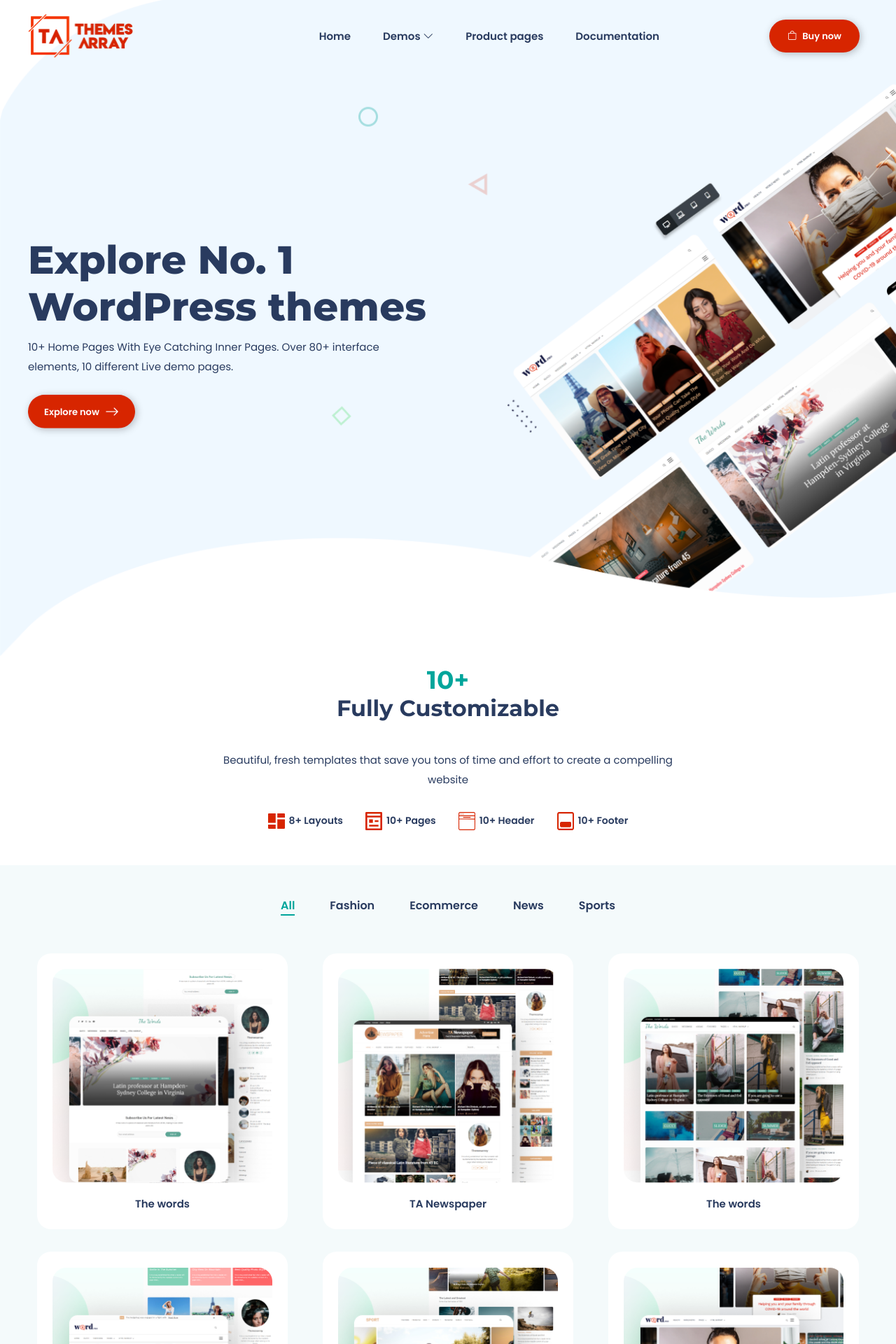
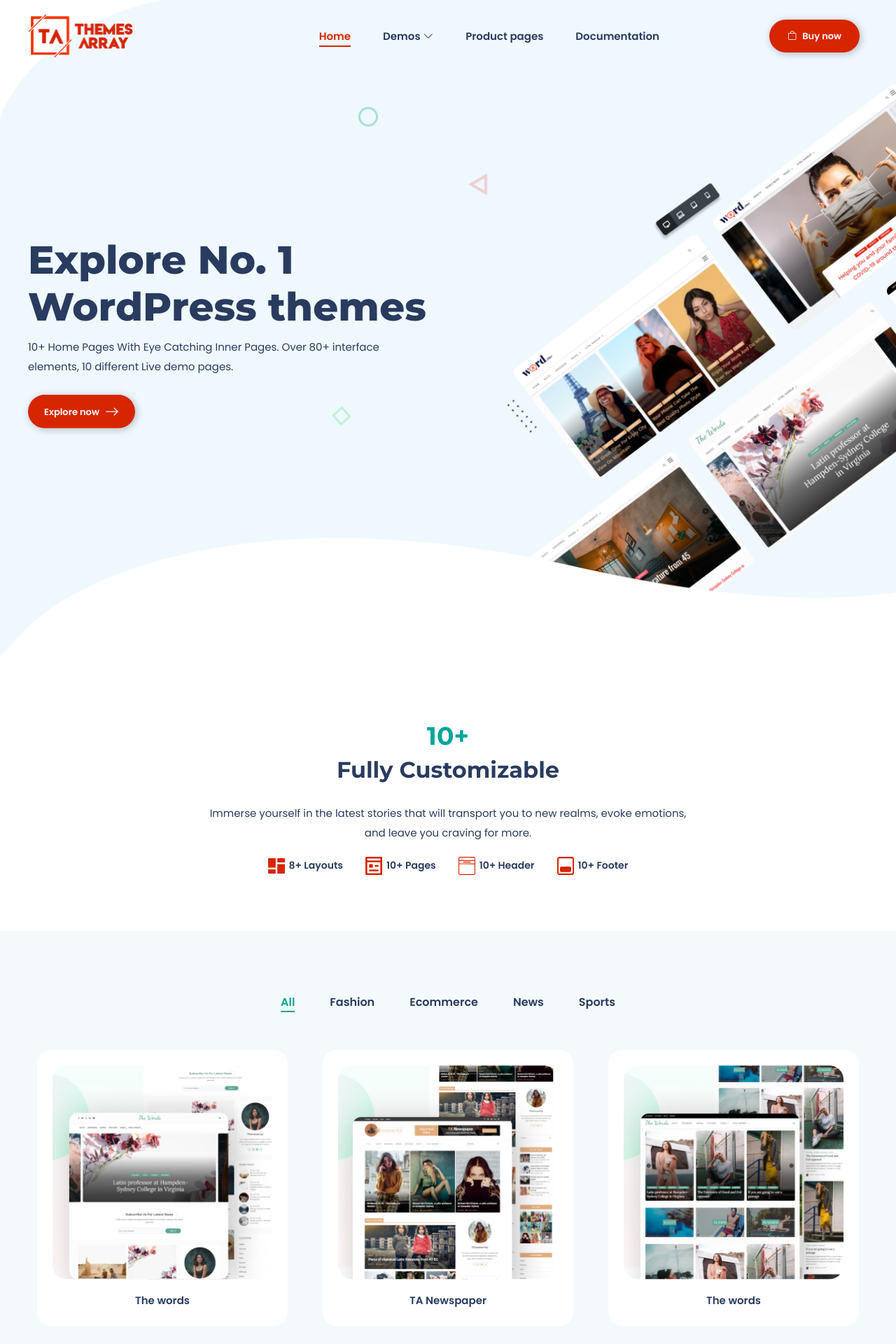
Before and after one commit to Narayan9813117963/Themesarray, a PHP site: page /index.html in a window 1280 px wide. Shown: the top 1920 px of the page at 70% size. Run offline with PHP 8.4, Linux system fonts and the light colour scheme; style sheets or scripts are compiled from the project's sources; some web fonts are replaced.

Commit message:
fixed box shadow, section padding fixed, done other improvements

```diff
--- a/dist/css/theme.css
+++ b/dist/css/theme.css
@@ -77,7 +77,7 @@ img {
   height: 100%; }
 
 .section-pad {
-  padding: 86px 0; }
+  padding: 80px 0; }
 
 @media screen and (max-width: 1200px) {
   .custom-container {
@@ -162,10 +162,9 @@ img {
   100% {
     transform: translate(0, 0); } }
 
-.small-feature {
-  padding-bottom: 50px; }
-  .small-feature .feat-text p {
-    padding: 32px 0; }
+.small-feature p {
+  padding: 20px 0; }
+
 .small-feature .feature-list {
   gap: 32px; }
   .small-feature .feature-list li {
@@ -175,6 +174,8 @@ img {
     .small-feature .feature-list li .feature-icon {
       width: 24px; }
 
+.products-wrapper {
+  background-color: #F4FAFB; }
   .products-wrapper .filter {
     gap: 10px;
     margin-bottom: 46px; }
@@ -212,10 +213,6 @@ img {
           width: 100%;
           left: 0;
           bottom: -3px; }
-
-.products-wrapper .product-list {
-  padding: 36px 0;
-  background-color: #F4FAFB; }
   .products-wrapper .product-list .row {
     row-gap: 32px; }
   .products-wrapper .product-list .category-items {
@@ -361,6 +384,38 @@ img {
         font-size: 15px;
         color: #293B5F;
         padding: 10px; }
+        .header .navbar ul li a span {
+          position: relative; }
+          .header .navbar ul li a span::before {
+            content: "";
+            position: absolute;
+            bottom: -5px;
+            left: 0;
+            display: block;
+            width: 100%;
+            height: 2px;
+            background-color: #D72500;
+            -webkit-transform: scaleX(0.3);
+            transform: scaleX(0.3);
+            opacity: 0;
+            transition: all .3s; }
+        .header .navbar ul li a:hover span::before {
+          opacity: 1;
+          background-color: #D72500;
+          -webkit-transform: scaleX(1);
+          transform: scaleX(1);
+          transition: -webkit-transform 0.6s cubic-bezier(0.08, 0.35, 0.13, 1.02), opacity 0.4s;
+          transition: transform 0.6s cubic-bezier(0.08, 0.35, 0.13, 1.02), opacity; }
+        .header .navbar ul li a.active {
+          color: #D72500; }
+          .header .navbar ul li a.active span::after {
+            position: absolute;
+            content: "";
+            background-color: #D72500;
+            height: 2px;
+            width: 100%;
+            left: 0;
+            bottom: -5px; }
   .header .buy-btn {
     gap: 8px; }
   .header .toggler-btn .bar-icon {
--- a/index.html
+++ b/index.html
@@ -15,24 +15,26 @@
         <div class="custom-container">
             <div class="row align-items-center w-100 flex-nowrap">
                 <div class="col-6 col-lg-2">
+                    <a href="index.html">
                         <figure class="logo">
                         <img src="images/logo.png" alt="logo">
                     </figure>
+                </a>
                 </div>
                 <div class="col-lg-8 p-0 d-none d-lg-block">
                     <div class="navbar justify-content-end align-items-center">
                         <ul class="d-flex p-0 m-0">
                             <li>
-                                <a href="#">Home</a>
+                                <a href="index.html" class="active"><span>Home</span></a>
                             </li>
                             <li>
-                                <a href="#">Demos <i class="bi bi-chevron-down"></i></a>
+                                <a href="#"><span>Demos</span> <i class="bi bi-chevron-down"></i></a>
                             </li>
                             <li>
-                                <a href="#">Product pages</a>
+                                <a href="#"><span>Product pages</span></a>
                             </li>
                             <li>
-                                <a href="#">Documentation</a>
+                                <a href="#"><span>Documentation</span></a>
                             </li>
                         </ul>
                     </div>
@@ -94,11 +96,12 @@
             <img src="images/hero-triangle.png" alt="hero-animate">
         </figure>
     </main>
-  <section class="small-feature custom-container-sm">
-      <div class="feat-text text-center">
+    <section class="small-feature custom-container-sm section-pad">
+        <div class="head-text align-items-center text-center m-auto d-flex flex-column gap-2">
             <h2 class="m-0 fw-bold">10+</h2>
-          <h3 class="fw-bold">Fully Customizable</h3>
-          <p>Beautiful, fresh templates that save you tons of time and effort to create a compelling website</p>
+            <h3 class="m-0 fw-bold">Fully Customizable</h3>
+            <p>Immerse yourself in the latest stories that will transport you to new realms, evoke emotions, and leave
+                you craving for more.</p>
         </div>
         <ul class="feature-list m-0 p-0 d-flex justify-content-center flex-wrap">
             <li class="d-flex align-items-center">
@@ -127,7 +130,7 @@
             </li>
         </ul>
     </section>
-  <section class="products-wrapper">
+    <section class="products-wrapper section-pad">
         <div class="product-list">
             <div class="custom-container">
                 <div class="cta filter d-flex justify-content-center align-items-center flex-wrap">
@@ -142,9 +145,10 @@
                     <a class="sports" data-filter="sports" href="#" role="button"><span
                             class="position-relative">Sports</span></a>
                 </div>
-              <div class="row">
+                <div class="row justify-content-center">
                     <div class="col-12 col-md-6 col-lg-4 justify-content-center category-items news" data-category="news">
-                      <a class="product-card d-flex flex-column justify-content-center align-items-center gap-3" href="#">
+                        <a class="product-card d-flex flex-column justify-content-center align-items-center gap-3"
+                            href="product.php">
                             <figure class="product-img">
                                 <img src="images/products-thumb/product-1.png" alt="product">
                             </figure>
@@ -201,8 +205,10 @@
     </section>
     <section class="feature-section section-pad">
         <div class="custom-container-sm">
-          <h2 class="text-center m-0 fw-bold">Why</h2>
-          <h3 class="text-center fw-bold m-auto">Choose Us for Your WordPress Themes?</h3>
+            <div class="head-text align-items-center text-center m-auto d-flex flex-column gap-2">
+                <h2 class="m-0 fw-bold">Why</h2>
+                <h3 class="m-0 fw-bold">choose Us For Your Theme</h3>
+            </div>
             <div class="row">
                 <div class="col-md-6">
                     <div
@@ -255,12 +261,12 @@
             </div>
         </div>
     </section>
-  <section class="testimonial-section position-relative z-1 section-pad">
+    <section class="testimonial-section position-relative section-pad z-1">
         <figure class="background-shape position-absolute top-0 left-0 z-n1">
             <img src="images/testimonial-shape.png" alt="shape">
         </figure>
         <div class="custom-container-md">
-          <div class="head-text text-center w-100 w-lg-50 m-auto">
+            <div class="head-text align-items-center w-50 text-center m-auto d-flex flex-column gap-2">
                 <h2 class="m-0 fw-bold">What</h2>
                 <h3 class="m-0 fw-bold">Client say about us</h3>
                 <p class="text-center mt-3">Get your questions answered and your issue resolved within minutes - not days!
@@ -336,9 +342,9 @@
             </div>
         </div>
     </section>
-  <section class="blog-section">
+    <section class="blog-section section-pad">
         <div class="custom-container">
-          <div class="head-text text-center w-100 w-lg-50 m-auto">
+            <div class="head-text align-items-center w-50 text-center m-auto d-flex flex-column gap-2 ">
                 <h2 class="m-0 fw-bold">Read</h2>
                 <h3 class="m-0 fw-bold">latest Story</h3>
                 <p>Immerse yourself in the latest stories that will transport you to new realms, evoke emotions, and leave
@@ -355,9 +361,12 @@
                             <figure class="blog-thumb">
                                 <img src="images/blog-thumb-1.png" alt="thumb">
                             </figure>
-                          <div class="blog-text">
-                              <span class="fw-medium">Influencer</span>
-                              <h4>How Brands Can Break Barriers and Empower Creators Potential</h4>
+                            <div class="blog-text d-flex flex-column">
+                                <a href="#" class="fw-medium blog-tag">Influencer</a>
+                                <div class="main-head-blog-text my-2">
+                                    <a href="#" class="blog-main-text">How Brands Can Break Barriers and Empower Creators
+                                        Potential</a>
+                                </div>
                                 <p>Bring to the table win-win survival strategies to ensure proactive domination. At the end
                                     of
                                     the...</p>
@@ -369,10 +378,14 @@
                             <figure class="blog-thumb">
                                 <img src="images/blog-thumb-2.png" alt="thumb">
                             </figure>
-                          <div class="blog-text">
-                              <span class="fw-medium">Traveller</span>
-                              <h4>Empowering Brands: Breaking Barriers to Amplify Creator Potential</h4>
-                              <p>In today's dynamic digital landscape, empowering creators is paramount for brands looking to thrive...</p>
+                            <div class="blog-text d-flex flex-column">
+                                <a href="#" class="fw-medium blog-tag">Traveller</a>
+                                <div class="main-head-blog-text my-2">
+                                    <a href="#" class="blog-main-text">Empowering Brands: Breaking Barriers to Amplify
+                                        Creator Potential</a>
+                                </div>
+                                <p>In today's dynamic digital landscape, empowering creators is paramount for brands looking
+                                    to thrive...</p>
                             </div>
                         </div>
                     </div>
@@ -381,10 +394,16 @@
                             <figure class="blog-thumb">
                                 <img src="images/blog-thumb-3.png" alt="thumb">
                             </figure>
-                          <div class="blog-text">
-                              <span class="fw-medium">Designer</span>
-                              <h4>Championing Creatives: Strategies for Brand-Creator Empowerment</h4>
-                              <p>Embark on a journey of empowerment as brands embrace collaborative strategies to unleash the full potential...</p>
+                            <div class="blog-text d-flex flex-column">
+                                <a href="#" class="fw-medium blog-tag">Designer</a>
+                                <div class="main-head-blog-text my-2">
+
+                                    <a href="#" class="blog-main-text">Championing Creatives: Strategies for Brand-Creator
+                                        Empowerment</a>
+                                </div>
+
+                                <p>Embark on a journey of empowerment as brands embrace collaborative strategies to unleash
+                                    the full potential...</p>
                             </div>
                         </div>
                     </div>
@@ -393,9 +412,13 @@
                             <figure class="blog-thumb">
                                 <img src="images/blog-thumb-1.png" alt="thumb">
                             </figure>
-                          <div class="blog-text">
-                              <span class="fw-medium">Influencer</span>
-                              <h4>How Brands Can Break Barriers and Empower Creators</h4>
+                            <div class="blog-text d-flex flex-column">
+                                <a href="#" class="fw-medium blog-tag">Influencer</a>
+                                <div class="main-head-blog-text my-2">
+
+                                    <a href="#" class="blog-main-text">How Brands Can Break Barriers and Empower
+                                        Creators</a>
+                                </div>
                                 <p>Bring to the table win-win survival strategies to ensure proactive domination. At the end
                                     of
                                     the...</p>
@@ -407,7 +430,7 @@
         </div>
 
     </section>
-  <footer class="footer-wrapper position-relative">
+    <footer class="footer-wrapper position-relative section-pad">
         <figure class="position-absolute top-0 left-0 footer-bg">
             <img src="images/footer-left-shape.png" alt="shape">
         </figure>
@@ -427,35 +450,35 @@
                     </div>
                 </div>
                 <div class="col-12 col-sm-6 col-md-4 col-lg-2 d-flex flex-column align-items-center align-items-lg-start">
-                <ul class="m-0 p-0 footer-link d-flex flex-column align-items-center align-items-sm-start mt-3 mt-sm-0">
+                    <ul class="m-0 p-0 footer-link d-flex flex-column align-items-center align-items-sm-start mt-3 mt-sm-0 w-100 gap-2">
                     <p class="footer-link-head">Community</p>
-                    <li>
+                        <li class="w-100">
                             <a href="#" class="d-block">Blog</a>
                         </li>
-                    <li>
+                        <li class="w-100">
                             <a href="#" class="d-block">Community</a>
                         </li>
-                    <li>
+                        <li class="w-100">
                             <a href="#" class="d-block">ideas</a>
                         </li>
-                    <li>
+                        <li class="w-100">
                             <a href="#" class="d-block">Developers</a>
                         </li>
                     </ul>
                 </div>
                 <div class="col-12 col-sm-6 col-md-4 col-lg-2 d-flex flex-column align-items-center align-items-lg-start">
-                <ul class="m-0 p-0 footer-link d-flex flex-column align-items-center align-items-sm-start mt-3 mt-sm-0">
+                    <ul class="m-0 p-0 footer-link d-flex flex-column align-items-center align-items-sm-start mt-3 mt-sm-0 w-100 gap-2">
                     <p class="footer-link-head">Company</p>
-                    <li>
+                        <li class="w-100">
                             <a href="#" class="d-block">About us</a>
                         </li>
-                    <li>
+                        <li class="w-100">
                             <a href="#" class="d-block">Team</a>
                         </li>
-                    <li>
+                        <li class="w-100">
                             <a href="#" class="d-block">Where to buy</a>
                         </li>
-                    <li>
+                        <li class="w-100">
                             <a href="#" class="d-block">Resellers</a>
                         </li>
                     </ul>
--- a/src/scss/themes/_footer.scss
+++ b/src/scss/themes/_footer.scss
@@ -1,6 +1,5 @@
 .footer-wrapper{
     background-color: $footer-bg;
-    padding-top: 100px;
     padding-bottom: 20px;
     .footer-logo{
         max-width: 140px;
@@ -16,6 +15,10 @@
         p{
             a{
                 color: $primary-color;
+                transition: 0.3s all ease;
+                &:hover{
+                    text-decoration: underline;
+                }
             }
         }
     }
@@ -26,14 +29,20 @@
     }
     .footer-link{
         p{
-        padding-bottom: 16px;
+        padding-bottom: 12px;
 
         }
         li{
             a{
-                padding: 10px 0;
+                padding: 5px 0;
                 font-family: $poppins-regular;
                 font-size: 15px;
+                opacity: 0.8;
+                transition: 0.3s all ease;
+                &:hover{
+                    opacity: 1;
+                    padding-left: 5px;
+                }
             }
         }
     }
--- a/src/scss/themes/_header.scss
+++ b/src/scss/themes/_header.scss
@@ -21,7 +21,55 @@
           font-size: 15px;
           color: $text-color;
           padding: 10px;
+
+          span {
+
+            position: relative;
+
+            &::before {
+              content: "";
+              position: absolute;
+              bottom: -5px;
+              left: 0;
+              display: block;
+              width: 100%;
+              height: 2px;
+              background-color: $primary-color;
+              -webkit-transform: scaleX(.3);
+              transform: scaleX(.3);
+              opacity: 0;
+              transition: all .3s
             }
+          }
+
+          &:hover span::before {
+            opacity: 1;
+            background-color: $primary-color;
+            -webkit-transform: scaleX(1);
+            transform: scaleX(1);
+            transition: -webkit-transform .6s cubic-bezier(.08, .35, .13, 1.02), opacity .4s;
+            transition: transform .6s cubic-bezier(.08, .35, .13, 1.02), opacity
+          }
+
+          &.active {
+            color: $primary-color;
+
+            span {
+
+              &::after {
+                position: absolute;
+                content: "";
+                background-color: $primary-color;
+                height: 2px;
+                width: 100%;
+                left: 0;
+                bottom: -5px;
+              }
+
+            }
+          }
+        }
+
       }
     }
   }
@@ -51,7 +99,8 @@
     .offcanvas-header {
       .btn-close {
         font-size: 20px;
-        &:active{
+
+        &:active {
           outline: none;
           box-shadow: none;
         }
@@ -62,31 +111,37 @@
       a {
         font-family: $poppins-semibold;
         border-radius: 10px;
-        &:hover{
+
+        &:hover {
           background-color: $offcanvas-hover;
         }
       }
     }
   }
+
   &.fixed {
     background-color: $global-white;
     padding: 8px 0;
     box-shadow: $first-box-shadow;
-    .logo{
+
+    .logo {
       scale: 0.8;
     }
-    .buy-btn{
+
+    .buy-btn {
       scale: 0.9;
     }
   }
 }
+
 @media screen and (max-width: 576px) {
-  .header{
-    .logo{
+  .header {
+    .logo {
       max-width: 116px;
     }
   }
-  .hidden-nav-logo{
+
+  .hidden-nav-logo {
     max-width: 116px;
   }
 }
--- a/src/scss/themes/_styles.scss
+++ b/src/scss/themes/_styles.scss
@@ -78,7 +78,7 @@ img{
     height: 100%;
 }
 .section-pad{
-    padding: 86px 0;
+    padding: 80px 0;
 }
 @media screen and (max-width: 1200px) {
 	.custom-container {
--- a/src/scss/themes/_top.scss
+++ b/src/scss/themes/_top.scss
@@ -111,12 +115,8 @@
 }
 
 .small-feature {
-    padding-bottom: 50px;
-
-    .feat-text {
-        p {
-            padding: 32px 0;
-        }
+    p {
+        padding: 20px 0;
     }
 
     .feature-list {
@@ -138,6 +138,8 @@
 
 
 .products-wrapper {
+    background-color: $product-bg;
+
     .filter {
         gap: 10px;
         margin-bottom: 46px;
@@ -192,20 +197,19 @@
     }
 
     .product-list {
-        padding: 36px 0;
-        background-color: $product-bg;
-
         .row {
             row-gap: 32px;
 
         }
-        .category-items{
+
+        .category-items {
             display: flex;
+
             .product-card {
                 max-width: 361px;
                 padding: 22px;
                 border-radius: 20px;
-                background:$global-white;
+                background: $global-white;
                 transition: 0.3s all ease;
 
                 .product-img {
--- a/src/scss/themes/_vars.scss
+++ b/src/scss/themes/_vars.scss
@@ -1,4 +1,5 @@
 $global-white: #fff;
+$primary-color: #d72400a1;
 $primary-color: #D72500;
 $text-color: #293B5F;
 $secondary-text-color: #00A59B;
@@ -23,4 +24,5 @@ $h3-font-size: 32px;
 $h4-font-size: 18px;
 $paragraph-font-size: 16px;
 $first-box-shadow: 0 4px 24px 0 rgba(103,151,255,.1),0 12px 64px 0 rgba(103,151,255,.1);
+$box-shadow-primary-color: 0 4px 24px 0 #d227041a,0 12px 64px 0 #d227041a;
 $second-drop-shadow: 2px 2px 10.4px rgba(0, 0, 0, 0.25);
--- a/src/scss/themes/product.scss
+++ b/src/scss/themes/product.scss
@@ -1,3 +1,18 @@
-h1{
-    font-size: 56px;
+.header{
 }
+.product-head{
+    padding-top: 126px;
+    height: 100vh;
+    p{
+        color: #939393;
+        margin-bottom: 16px;
+    }
+    .main-text{
+        gap: 22px;
+        .head-divider{
+            width: 36px;
+            height: 2px;
+            background-color: $text-color;
+        }
+    }
+}
```
Also changed, not shown: other parts of dist/css/theme.css (+67 -24 lines), other parts of src/scss/themes/_top.scss (+133 -61 lines), inc/footer.php (+11 -11 lines), inc/header.php (+7 -5 lines), index.php (+47 -26 lines), product.php (+7 -2 lines), images/footer-right-shape.png. Lines whose indentation alone changed are shown as unchanged.
